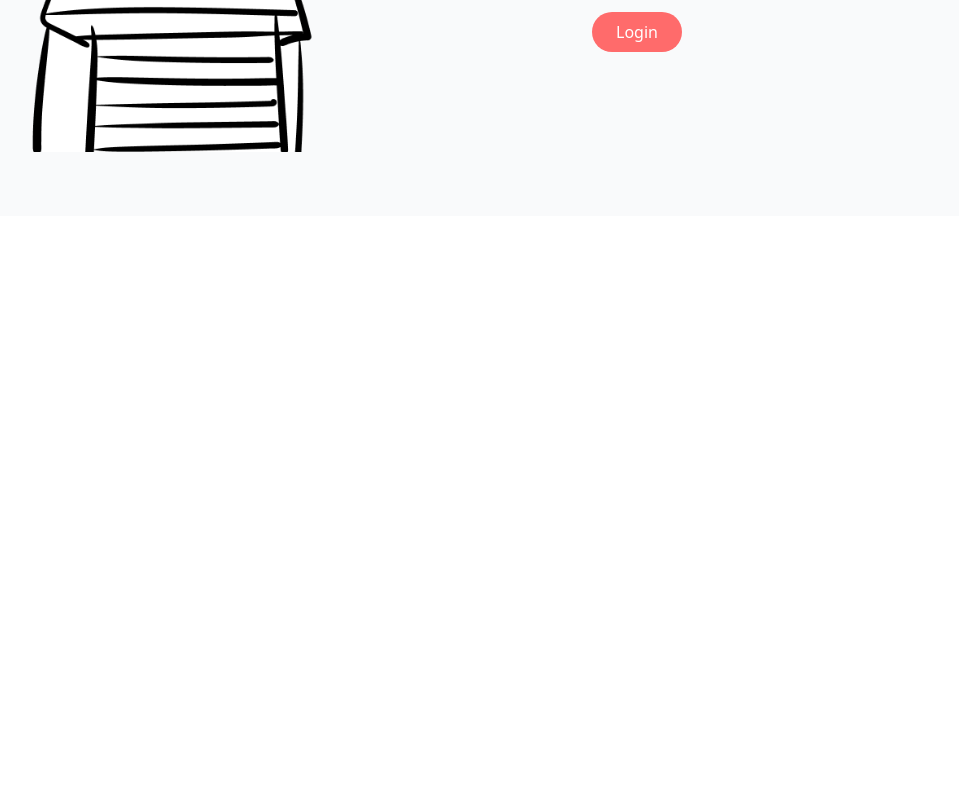
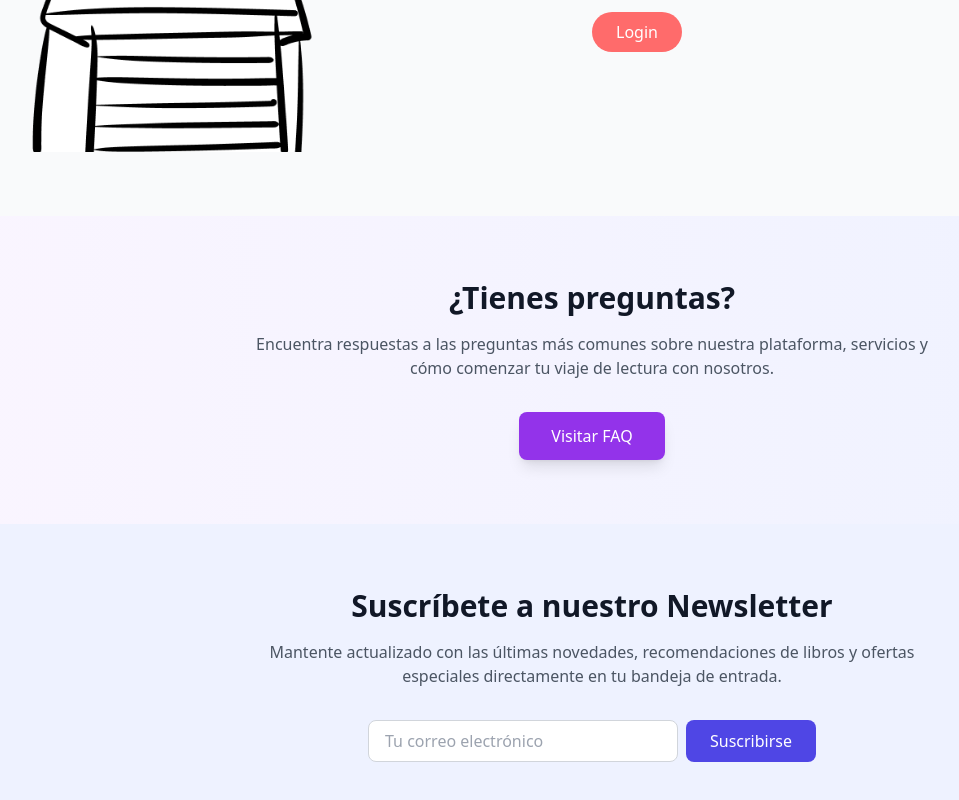
Before and after one commit to TrabajoTFB/Frontend, a React (Vite) app: page / in a window 1280 px wide. Shown: the part 2431-3231 px from the top of the page, without its empty margins (48-1007 px from the left). Before the commit the page ends 2647 px from the top, so only its background shows below. Built offline with nearby package versions, Linux system fonts and the light colour scheme.

Commit message:
Tarea homepage

```diff
--- /dev/null
+++ b/src/components/sections/FaqSection.tsx
@@ -0,0 +1,34 @@
+import React from 'react';
+import { useNavigate } from 'react-router-dom';
+
+const FaqSection: React.FC = () => {
+  const navigate = useNavigate();
+
+  const handleFaqClick = () => {
+    navigate('/faq');
+  };
+
+  return (
+    <section className="bg-gradient-to-r from-purple-50 to-indigo-50 py-16">
+      <div className="max-w-6xl mx-auto px-4">
+        <div className="text-center">
+          <h2 className="text-3xl font-bold text-gray-900 mb-4">
+            ¿Tienes preguntas?
+          </h2>
+          <p className="text-gray-600 mb-8 max-w-2xl mx-auto">
+            Encuentra respuestas a las preguntas más comunes sobre nuestra plataforma,
+            servicios y cómo comenzar tu viaje de lectura con nosotros.
+          </p>
+          <button
+            onClick={handleFaqClick}
+            className="bg-purple-600 text-white px-8 py-3 rounded-lg hover:bg-purple-700 transition duration-300 shadow-lg hover:shadow-xl transform hover:-translate-y-1"
+          >
+            Visitar FAQ
+          </button>
+        </div>
+      </div>
+    </section>
+  );
+};
+
+export default FaqSection;
--- /dev/null
+++ b/src/components/sections/NewsletterSection.tsx
@@ -0,0 +1,41 @@
+import React from 'react';
+import { useNewsletter } from '../../hooks/useNewsletter';
+
+const NewsletterSection: React.FC = () => {
+  const { email, handleEmailChange, handleSubmit } = useNewsletter();
+
+  return (
+    <section className="bg-indigo-50 py-16">
+      <div className="max-w-6xl mx-auto px-4">
+        <div className="text-center">
+          <h2 className="text-3xl font-bold text-gray-900 mb-4">
+            Suscríbete a nuestro Newsletter
+          </h2>
+          <p className="text-gray-600 mb-8 max-w-2xl mx-auto">
+            Mantente actualizado con las últimas novedades, recomendaciones de libros
+            y ofertas especiales directamente en tu bandeja de entrada.
+          </p>
+          <form onSubmit={handleSubmit} className="max-w-md mx-auto">
+            <div className="flex gap-2">              <input
+                type="email"
+                value={email}
+                onChange={handleEmailChange}
+                placeholder="Tu correo electrónico"
+                className="flex-1 px-4 py-2 rounded-lg border border-gray-300 focus:outline-none focus:border-indigo-500"
+                required
+              />
+              <button
+                type="submit"
+                className="bg-indigo-600 text-white px-6 py-2 rounded-lg hover:bg-indigo-700 transition duration-300"
+              >
+                Suscribirse
+              </button>
+            </div>
+          </form>
+        </div>
+      </div>
+    </section>
+  );
+};
+
+export default NewsletterSection;
--- /dev/null
+++ b/src/hooks/useNewsletter.ts
@@ -0,0 +1,42 @@
+import { useState } from 'react';
+
+export const useNewsletter = () => {
+  const [email, setEmail] = useState('');
+
+  const handleEmailChange = (e: React.ChangeEvent<HTMLInputElement>) => {
+    const newEmail = e.target.value;
+    setEmail(newEmail);
+    console.log('Email being typed:', newEmail);
+  };
+  const handleSubmit = async (e: React.FormEvent) => {
+    e.preventDefault();
+
+    try {
+      // Aquí simularemos un envío al backend
+      console.log('Enviando email al servidor:', email);
+
+      // Aquí podrías hacer una llamada real a tu API
+      // const response = await fetch('tu-api/newsletter', {
+      //   method: 'POST',
+      //   headers: { 'Content-Type': 'application/json' },
+      //   body: JSON.stringify({ email })
+      // });
+
+      // Por ahora solo simulamos un delay
+      await new Promise(resolve => setTimeout(resolve, 1000));
+
+      console.log('¡Suscripción exitosa!', email);
+      alert('¡Gracias por suscribirte a nuestro newsletter!');
+      setEmail('');
+    } catch (error) {
+      console.error('Error al suscribirse:', error);
+      alert('Hubo un error al procesar tu suscripción. Por favor intenta de nuevo.');
+    }
+  };
+
+  return {
+    email,
+    handleEmailChange,
+    handleSubmit
+  };
+};
--- a/src/pages/Home.tsx
+++ b/src/pages/Home.tsx
@@ -3,6 +3,8 @@ import HeroSection from '../components/sections/HeroSection';
 import CategoriesSection from '../components/sections/CategoriesSection';
 import NewReleasesSection from '../components/sections/NewReleasesSection';
 import EbookAccessSection from '../components/sections/EbookAccessSection';
+import NewsletterSection from '../components/sections/NewsletterSection';
+import FaqSection from '../components/sections/FaqSection';
 
 const Home: React.FC = () => {
   return (
@@ -11,6 +13,9 @@ const Home: React.FC = () => {
       <CategoriesSection />
       <NewReleasesSection />
       <EbookAccessSection />
+      <FaqSection />
+      <NewsletterSection />
+
     </div>
   );
 };
```
Also changed, not shown: 1 other file (tests, documents, lock files or other folders).
